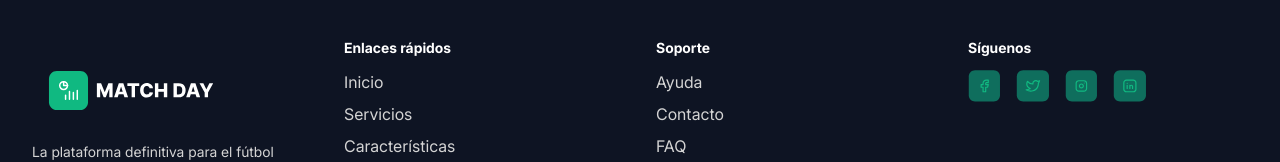
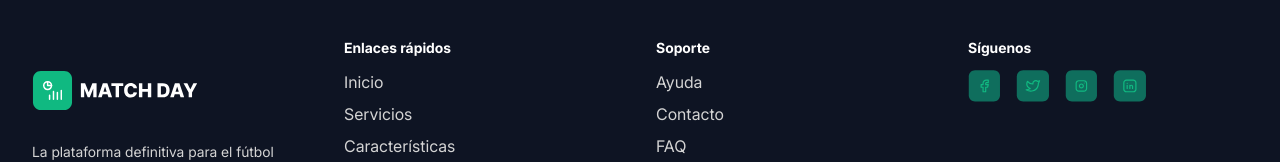
Before and after one commit to SEJAps/match-day, a React (Vite) app: page / in a window 1280 px wide. Shown: the part 4320-4482 px from the top of the page. Built offline with nearby package versions, Linux system fonts and the light colour scheme; a web font is replaced by a local one.

Commit message:
feat: ajustar el padding en la sección de marca y descripción en MainFooter

```diff
--- a/src/layouts/MainFooter.tsx
+++ b/src/layouts/MainFooter.tsx
@@ -13,7 +13,7 @@ const MainFooter: FC = () => {
         <div className="grid gap-8 md:grid-cols-4">
           {/* Columna 1: Marca y descripción */}
           <div>
-            <section className="flex items-start my-8 md:pl-4">
+            <section className="flex items-start my-8 pl-0">
               <NavLink title="Match Day" to="/" aria-label="Match Day Logo">
                 <div className="flex items-center gap-3">
                   <img
```
